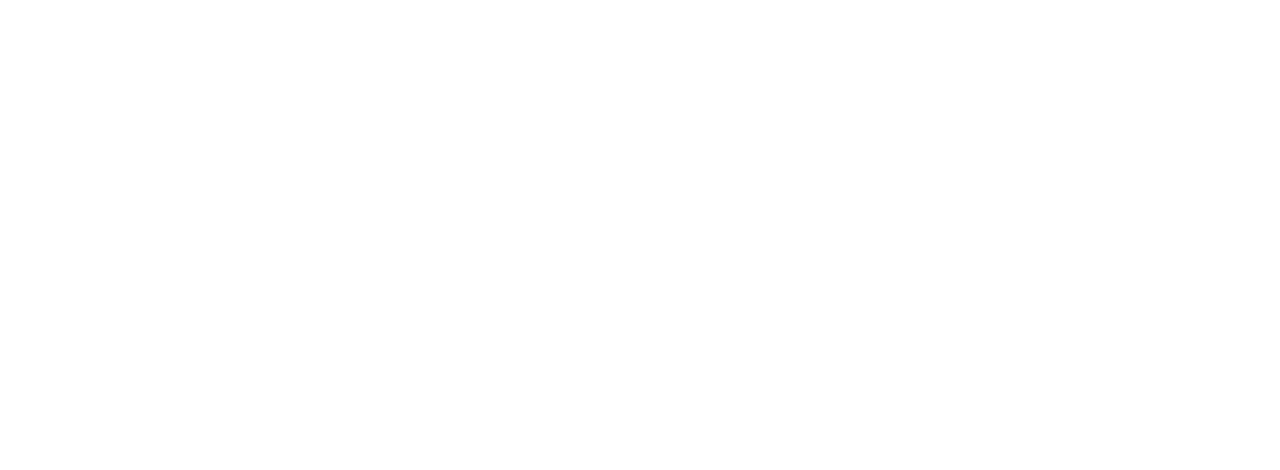
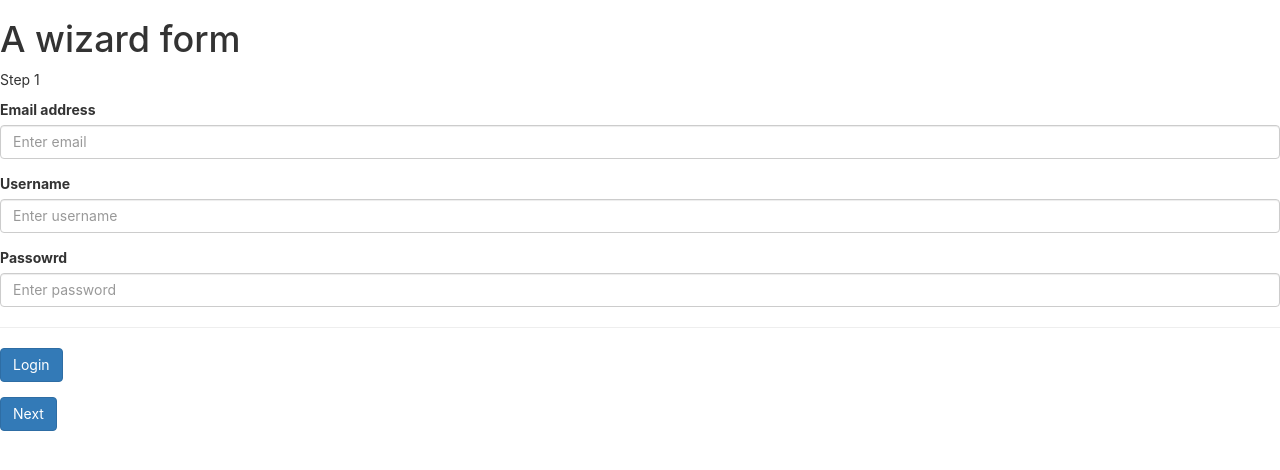
Before and after one commit to Sahil1109/BandAssigner, a React (Create React App) app: page / in a window 1280 px wide. Shown: the top 470 px of the page. Built offline with nearby package versions, Linux system fonts and the light colour scheme.

Commit message:
2nd commit

```diff
--- a/src/App.js
+++ b/src/App.js
@@ -1,11 +1,12 @@
 import './App.css'
 
 import React from 'react'
+import MasterForm from './Components/MasterForm'
 
 function App() {
   return (
     <div>
-
+    <MasterForm/>
     </div>
   )
 }
--- /dev/null
+++ b/src/Components/MasterForm.js
@@ -0,0 +1,100 @@
+import React, { Component } from 'react'
+import Step1 from './Step1'
+import Step2 from './Step2'
+import Step3 from './Step3'
+
+class MasterForm extends Component {
+    constructor(props) {
+        super(props)
+
+        this.state = {
+             currentStep:1,
+             email: '',
+             username: '',
+             password:'',
+        }
+    }
+    _next = () => {
+        let currentStep = this.state.currentStep
+        currentStep = currentStep >= 2? 3: currentStep + 1
+        this.setState({
+          currentStep: currentStep
+        })
+      }
+
+      _prev = () => {
+        let currentStep = this.state.currentStep
+        currentStep = currentStep <= 1? 1: currentStep - 1
+        this.setState({
+          currentStep: currentStep
+        })
+      }
+      handleChange = event => {
+        const {name, value} = event.target
+        this.setState({
+          [name]: value
+        })
+      }
+
+   handleSubmit= event=>{
+       event.preventDefault()
+       const {email, username, password}=this.state
+        alert(`Your registrtion details:\n
+        Email: ${email}\n
+        Username: ${username} \n
+        Password: ${password}`)
+   }
+   previousButton(){
+    let currentStep = this.state.currentStep;
+    if(currentStep !==1){
+      return (
+        <button
+          className="btn btn-secondary"
+          type="button" onClick={this._prev}>
+        Previous
+        </button>
+      )
+    }
+    return null;
+  }
+
+  nextButton(){
+    let currentStep= this.state.currentStep;
+    if(currentStep<3){
+        return (
+            <button
+            className="btn btn-primary"
+            type="button"
+            onClick={this._next}>Next
+            </button>
+        )
+    }
+    return null;
+  }
+
+    render() {
+        return (
+            <React.Fragment>
+            <h1>A wizard form</h1>
+            <p>Step {this.state.currentStep} </p>
+            <form onSubmit={this.handleSubmit}>
+            <Step1
+                currentStep={this.state.currentStep}
+                handleChange={this.handleChange}
+                email={this.state.email} />
+            <Step2
+                currentStep={this.state.currentStep}
+                handleChange={this.handleChange}
+                email={this.state.username} />
+            <Step3
+                currentStep={this.state.currentStep}
+                handleChange={this.handleChange}
+                email={this.state.password} />
+            {this.previousButton()}
+            {this.nextButton()}
+            </form></React.Fragment>
+        )
+    }
+}
+
+export default MasterForm
--- /dev/null
+++ b/src/Components/Step1.js
@@ -0,0 +1,24 @@
+import React from 'react'
+
+function Step1(props) {
+    if(props.currentStep!==1){
+        return null
+    }
+    return (
+        <div className="form-group">
+        <label htmlFor="email">Email address</label>
+        <input
+        className="form-control"
+        id="email"
+        name="email"
+        type="text"
+        placeholder="Enter email"
+        value={props.email}
+        onChange={props.handleChange}
+        >
+        </input>
+        </div>
+    )
+}
+
+export default Step1
--- /dev/null
+++ b/src/Components/Step2.js
@@ -0,0 +1,21 @@
+import React from 'react'
+
+function Step2(props) {
+    return (
+        <div className="form-group">
+        <label>Username</label>
+        <input
+        className="form-control"
+        id="username"
+        name="username"
+        type="text"
+        placeholder="Enter username"
+        value={props.username}
+        onChange={props.handleChange}
+        >
+        </input>
+        </div>
+    )
+}
+
+export default Step2
--- /dev/null
+++ b/src/Components/Step3.js
@@ -0,0 +1,23 @@
+import React from 'react'
+
+function Step3(props) {
+    return (
+        <div className="form-group">
+        <label>Passowrd</label>
+        <input
+        className="form-control"
+        id="passowrd"
+        name="passowrd"
+        type="password"
+        placeholder="Enter password"
+        value={props.password}
+        onChange={props.handleChange}
+        >
+        </input>
+        <hr></hr>
+        <button className="btn btn-primary">Login</button>
+        </div>
+    )
+}
+
+export default Step3
```
